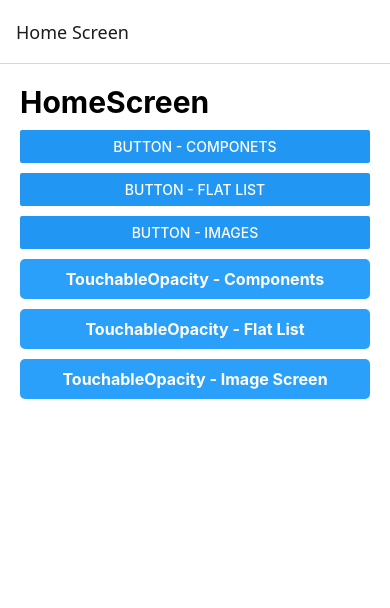
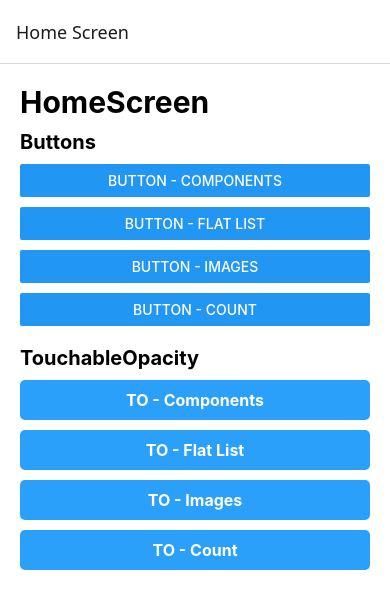
Before and after one commit to VHackenstance/RNStarter, a React Native app: screen /Home in a window 390 px wide. Shown: the top 608 px of the page. Built offline with nearby package versions, Linux system fonts and the light colour scheme.

Commit message:
Refactoring to Lists and Views

```diff
--- a/babel.config.js
+++ b/babel.config.js
@@ -24,6 +24,7 @@ module.exports = {
                     '@utils': './src/utils',
                     '@views': './src/screens/views',
                     '@styles': './styles',
+                    '@data': './data',
                 },
             },
         ],
--- /dev/null
+++ b/data/data.js
@@ -0,0 +1,45 @@
+
+const imageData = [
+    { title: "Forest",
+        path: require("../assets/images/forest.jpg"),
+        score: 3,
+    },
+    { title: "Beach",
+        path: require("../assets/images/beach.jpg"),
+        score: 5,
+    },
+    { title: "Mountain",
+        path: require("../assets/images/mountain.jpg"),
+        score: 7,
+    },
+]
+const buttonData = [
+    { title: "Button - Components", navTarget: "Components",
+        props: { key1: "Prop1", key2: "Prop2"}
+    },
+    { title: "Button - Flat List", navTarget: "FlatList",
+        props: { key1: "Prop1", key2: "Prop2"}
+    },
+    { title: "Button - Images", navTarget: "Images",
+        props: { key1: "Prop1", key2: "Prop2"}
+    },
+    { title: "Button - Count", navTarget: "Count",
+        props: { key1: "Prop1", key2: "Prop2"}
+    },
+]
+const TOData = [
+    { title: "TO - Components", navTarget: "Components",
+        props: { key1: "Prop1", key2: "Prop2"}
+    },
+    { title: "TO - Flat List", navTarget: "FlatList",
+        props: { key1: "Prop1", key2: "Prop2"}
+    },
+    { title: "TO - Images", navTarget: "Images",
+        props: { key1: "Prop1", key2: "Prop2"}
+    },
+    { title: "TO - Count", navTarget: "Count",
+        props: { key1: "Prop1", key2: "Prop2"}
+    },
+]
+
+export { imageData, buttonData, TOData }
--- a/src/components/ImageComponents/ImageDetail.js
+++ b/src/components/ImageComponents/ImageDetail.js
@@ -2,12 +2,12 @@ import React from "react"
 import { Text, View, Image } from "react-native"
 import styles from "@styles/styles"
 
-const ImageDetail = props => {
-    const { title, source } = props
+const ImageDetail = ({ title, source, score }) => {
     return (
         <View>
+            <Image source={source} />
             <Text style={styles.H2_b}>{ title }</Text>
-            <Image source={source} />
+            <Text style={styles.H3_b}>Image Score - {score}</Text>
         </View>
     )
 };
--- a/src/navigation/StackNavigator.js
+++ b/src/navigation/StackNavigator.js
@@ -1,5 +1,5 @@
 import { createNativeStackNavigator } from '@react-navigation/native-stack'
-import { HomeScreen, FlatListScreen, ComponentsScreen, ImageScreen } from "../screens"
+import { HomeScreen, FlatListScreen, ComponentsScreen, ImageScreen, CountScreen } from "../screens"
 
 // Setup Navigation
 const Stack = createNativeStackNavigator();
@@ -14,6 +14,7 @@ const StackNavigator = () => {
             <Stack.Screen name="Components" component={ComponentsScreen} options={{title: 'Components Screen'}} />
             <Stack.Screen name="FlatList" component={FlatListScreen} options={{title: 'Flat List Element'}} />
             <Stack.Screen name="Images" component={ImageScreen} options={{title: 'Image Screen'}} />
+            <Stack.Screen name="Count" component={CountScreen} options={{title: 'Count Screen'}} />
         </Stack.Navigator>
     )
 }
--- /dev/null
+++ b/src/screens/CountScreen.js
@@ -0,0 +1,16 @@
+import React from "react"
+import { Text, View, Image } from "react-native"
+import styles from "@styles/styles"
+
+const CountScreen = ({ route }) => {
+    const { key1, key2 } = route.params;
+    return (
+        <View style={styles.container}>
+            <Text style={styles.H1_b}>Count Screen</Text>
+            <Text style={styles.H3_b}>key1: { key1 }</Text>
+            <Text style={styles.H3_b}>key2: {key2}</Text>
+        </View>
+    )
+};
+
+export default CountScreen
--- a/src/screens/ImageScreen.js
+++ b/src/screens/ImageScreen.js
@@ -2,18 +2,14 @@ import React from "react"
 import { Text, View, FlatList } from "react-native"
 import styles from "@styles/styles"
 import { ImageDetail } from "@components/index";
-
-const imageData = [
-    { title: "Forest", path: require("../../assets/images/forest.jpg") },
-    { title: "Beach", path: require("../../assets/images/beach.jpg") },
-    { title: "Mountain", path: require("../../assets/images/mountain.jpg") },
-]
+import { imageData } from "@data/data"
 
 const ImageScreen = ({ route }) => {
   const { key1, key2 } = route.params
   return (
       <View style={styles.container}>
-        <Text style={styles.H1_b}>{key1} {key2}</Text>
+        <Text style={styles.H1_b}>Image Screen </Text>
+        <Text style={styles.H3_b}>{key1} {key2}</Text>
           <FlatList
               data={imageData}
               showsVerticalScrollIndicator={false}
@@ -23,6 +19,7 @@ const ImageScreen = ({ route }) => {
                     <ImageDetail
                       title={item.title}
                       source={item.path}
+                      score={item.score}
                     />
                   )
               }}
--- a/src/screens/index.js
+++ b/src/screens/index.js
@@ -4,3 +4,4 @@ export { default as HomeScreen } from "./HomeScreen";
 export { default as ComponentsScreen } from "./ComponentsScreen";
 export { default as FlatListScreen } from "./FlatListScreen";
 export { default as ImageScreen } from "./ImageScreen";
+export { default as CountScreen } from "./CountScreen";
--- a/src/screens/views/HomeScreenButtons.js
+++ b/src/screens/views/HomeScreenButtons.js
@@ -1,41 +1,13 @@
 import React from "react";
-import { Text, View, Button, TouchableOpacity } from "react-native";
-import styles from "@styles/styles"
+import { View } from "react-native";
+import ButtonFlatListHomeScreen from "./buttonFlatLists/ButtonFlatListHomeScreen";
+import TouchableOpacityFlatListHomeScreen from "./TOFlatLists/TouchableOpacityFlatListHomeScreen";
 
 const HomeScreenButtons = ({ navigation }) => {
-    const { navigate } = navigation;
     return (
-        <View style={styles.button_container}>
-            <Button
-                title="Button - Componets"
-                onPress={() => navigate('Components', { key1: 'Button', key2: 'Simple' })}
-            />
-            <Button
-                title="Button - Flat List"
-                onPress={() => navigate('FlatList', { key1: 'Lists', key2: 'Flat List' })}
-            />
-            <Button
-                title="Button - Images"
-                onPress={() => navigate('Images', { key1: 'Image', key2: 'Screen' })}
-            />
-            <TouchableOpacity
-                onPress={() => navigate('Components', { key1: 'Touchable', key2: 'Opacity' })}
-                style={styles.TO_button}
-            >
-                <Text style={styles.TO_buttonText}>TouchableOpacity - Components</Text>
-            </TouchableOpacity>
-            <TouchableOpacity
-                onPress={() => navigate('FlatList', { key1: 'Touchable', key2: 'Opacity' })}
-                style={styles.TO_button}
-            >
-                <Text style={styles.TO_buttonText}>TouchableOpacity - Flat List</Text>
-            </TouchableOpacity>
-            <TouchableOpacity
-                onPress={() => navigate('Images', { key1: 'Image', key2: 'Screen' })}
-                style={styles.TO_button}
-            >
-                <Text style={styles.TO_buttonText}>TouchableOpacity - Image Screen</Text>
-            </TouchableOpacity>
+        <View>
+            <ButtonFlatListHomeScreen navigation={navigation} />
+            <TouchableOpacityFlatListHomeScreen navigation={navigation} />
         </View>
     )
 }
--- /dev/null
+++ b/src/screens/views/TOFlatLists/TouchableOpacityFlatListHomeScreen.js
@@ -0,0 +1,31 @@
+import React from "react"
+import {View, FlatList, TouchableOpacity, Text} from "react-native"
+import { TOData } from "@data/data"
+import styles from "@styles/styles";
+
+const TouchableOpacityFlatListHomeScreen = ({ navigation }) => {
+    return (
+        <View>
+            <Text style={[styles.H3_b, {marginVertical: 10}]}>TouchableOpacity</Text>
+            <FlatList
+                data={TOData}
+                keyExtractor={(TO) => TO.title}
+                renderItem={({ item }) => {
+                    const { props, title, navTarget } = item;
+                    return (
+                        <View style={{marginBottom: 10}}>
+                            <TouchableOpacity
+                                onPress={() => navigation.navigate(navTarget, { key1: props.key1, key2: props.key2 })}
+                                style={styles.TO_button}
+                            >
+                                <Text style={styles.TO_buttonText}>{title}</Text>
+                            </TouchableOpacity>
+                        </View>
+                    )
+                }}
+            />
+        </View>
+    )
+}
+
+export default TouchableOpacityFlatListHomeScreen
--- /dev/null
+++ b/src/screens/views/buttonFlatLists/ButtonFlatListHomeScreen.js
@@ -0,0 +1,32 @@
+import React from "react"
+import { View, FlatList, Button, Text } from "react-native"
+import { buttonData } from "@data/data"
+import styles from "@styles/styles"
+
+const ButtonFlatListHomeScreen = ({ navigation }) => {
+    return (
+            <View>
+                <Text style={[styles.H3_b, {marginVertical: 10}]}>Buttons</Text>
+                <FlatList
+                    data={buttonData}
+                    keyExtractor={(button) => button.title}
+                    renderItem={({ item }) => {
+                        const { props, title, navTarget } = item;
+                        return (
+                            <View style={{marginBottom: 10}}>
+                                <Button
+                                    title={title}
+                                    onPress={() => navigation.navigate(
+                                        navTarget,
+                                        { key1: props.key1, key2: props.key2}
+                                    )}
+                                />
+                            </View>
+                        )
+                    }}
+                />
+            </View>
+    )
+}
+
+export default ButtonFlatListHomeScreen
--- a/styles/styles.js
+++ b/styles/styles.js
@@ -26,7 +26,11 @@ const styles = StyleSheet.create({
         fontWeight: "bold",
     },
     H2_b: {
-        fontSize: 24,
+        fontSize: 26,
+        fontWeight: "bold",
+    },
+    H3_b: {
+        fontSize: 20,
         fontWeight: "bold",
     },
     p_b: {
```
